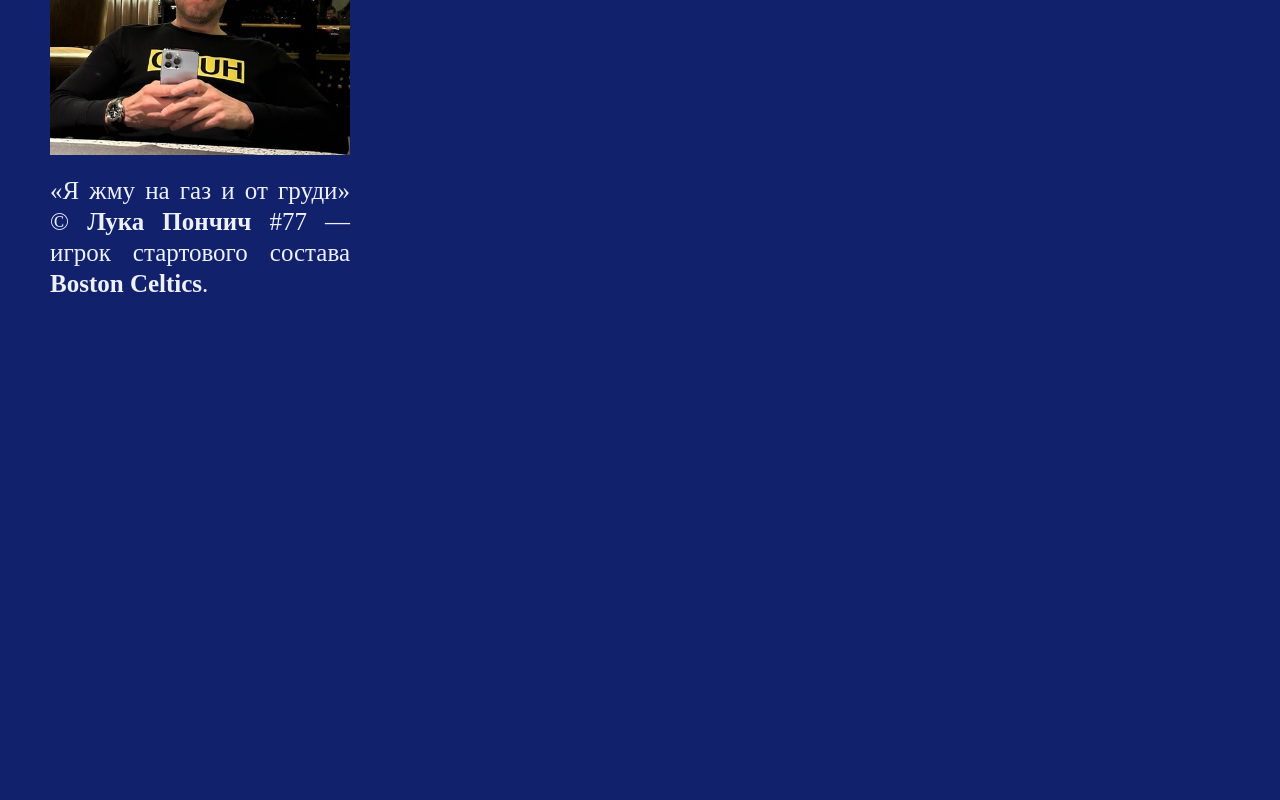
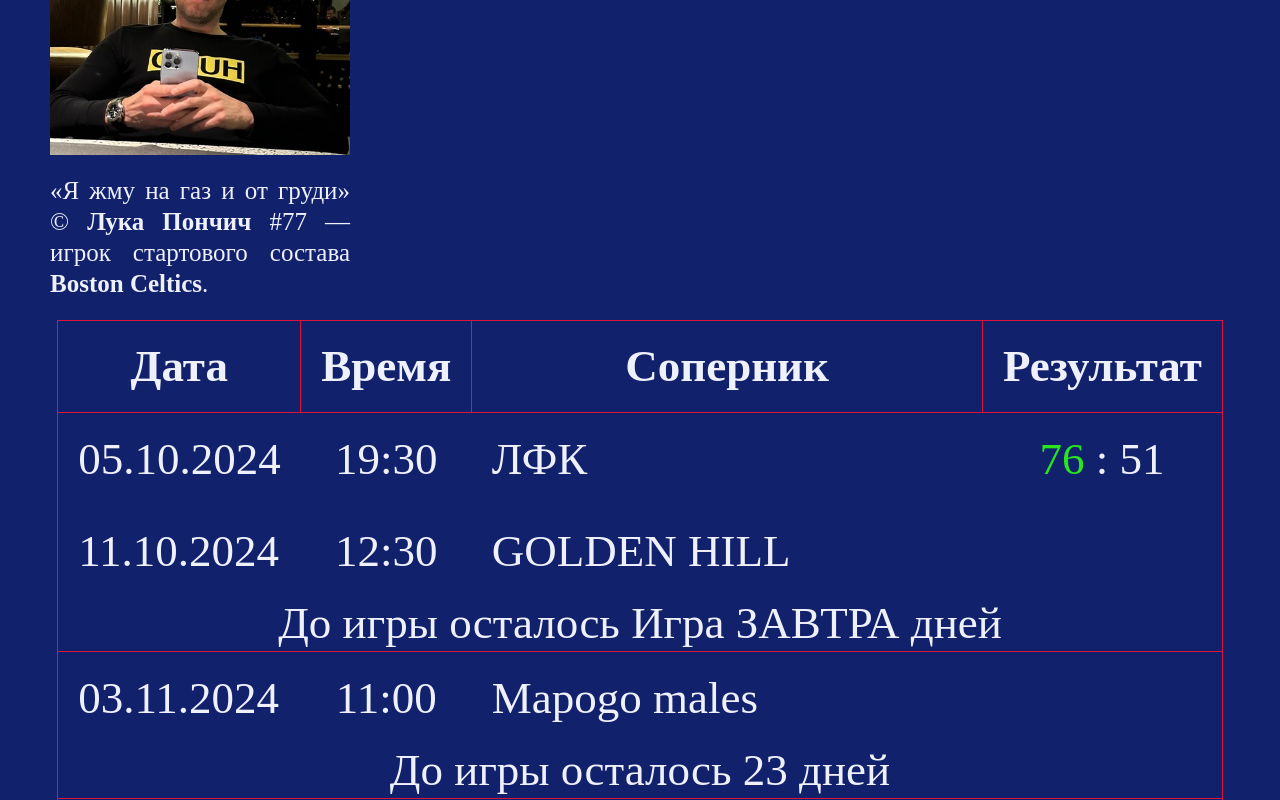
Before and after one commit to GerasimovichSergey/SIRIUS, a React (Vite) app: page / in a window 1280 px wide. Shown: the part 410-1210 px from the top of the page. Before the commit the page ends 800 px from the top, so only its background shows below. Built offline with nearby package versions, Linux system fonts and the light colour scheme.

Commit message:
add Main, Table and dateHelper function

```diff
--- a/src/App.jsx
+++ b/src/App.jsx
@@ -1,45 +1,12 @@
-// import { useState } from 'react'
-// import reactLogo from './assets/react.svg'
-// import viteLogo from '/vite.svg'
 import { Header } from './components/Header/Header.jsx';
-// import './App.css'
+import { Main } from './components/Main/Main.jsx';
 
-
-// function A() {
-//     const [count, setCount] = useState(0)
-//
-//     return (
-//         <>
-//             <div>
-//                 <a href="https://vitejs.dev" target="_blank">
-//                     <img src={viteLogo} className="logo" alt="Vite logo" />
-//                 </a>
-//                 <a href="https://react.dev" target="_blank">
-//                     <img src={reactLogo} className="logo react" alt="React logo" />
-//                 </a>
-//             </div>
-//             <h1>Vite + React</h1>
-//             <div className="card">
-//                 <button onClick={() => setCount((count) => count + 1)}>
-//                     count is {count}
-//                 </button>
-//                 <p>
-//                     Edit <code>src/App.jsx</code> and save to test HMR
-//                 </p>
-//             </div>
-//             <p className="read-the-docs">
-//                 Click on the Vite and React logos to learn more
-//             </p>
-//         </>
-//     )
-// }
-//
-// export default Ap;
 
 export const App = () => {
     return (
         <>
             <Header />
+            <Main />
         </>
     );
 };
--- a/src/components/Header/Header.module.css
+++ b/src/components/Header/Header.module.css
@@ -1,5 +1,6 @@
 .header {
     padding-top: 30px;
+    margin-bottom: 20px;
 }
 
 .title {
@@ -11,6 +12,7 @@
 .logo {
     width: 200px;
     height: 146px;
+    border-radius: 10px;
     background-image: url('../../assets/images/sirius-logo.jpg');
     background-repeat: no-repeat;
     margin: 0 auto 20px auto;
--- /dev/null
+++ b/src/components/Main/Main.jsx
@@ -0,0 +1,14 @@
+import style from './Main.module.css';
+import { Container } from '../Container/Container.jsx';
+import { Table } from '../Table/Table.jsx';
+
+
+export const Main = () => {
+    return (
+        <main className={style.main}>
+            <Container>
+                <Table />
+            </Container>
+        </main>
+    );
+};
--- /dev/null
+++ b/src/components/Main/Main.module.css
@@ -0,0 +1,3 @@
+.main {
+
+}
--- /dev/null
+++ b/src/components/Table/Table.jsx
@@ -0,0 +1,21 @@
+import style from './Table.module.css';
+import { TableRows } from './TableRows/TableRows.jsx';
+
+
+export const Table = () => {
+    return (
+        <table className={style.table}>
+            <thead>
+            <tr className={style.row}>
+                <th className={style.headerCell}>Дата</th>
+                <th className={style.headerCell}>Время</th>
+                <th className={style.headerCell}>Соперник</th>
+                <th className={style.headerCell}>Результат</th>
+            </tr>
+            </thead>
+            <tbody>
+            <TableRows />
+            </tbody>
+        </table>
+    );
+};
--- /dev/null
+++ b/src/components/Table/Table.module.css
@@ -0,0 +1,14 @@
+.table {
+    border: 1px solid crimson;
+    font-size: 45px;
+    border-collapse: collapse;
+    margin: 0 auto;
+}
+
+.row {
+}
+
+.headerCell {
+    border: 1px solid crimson;
+    padding: 20px;
+}
--- /dev/null
+++ b/src/components/Table/TableRows/TableRows.jsx
@@ -0,0 +1,35 @@
+import style from './TableRows.module.css';
+import { SIRIUS_GAMES } from '../../../const.js';
+import { calcDaysUntilTheGame } from '../../../helpers/dateHelpers.js';
+
+
+export const TableRows = () => {
+    const todayDate = Date.now();
+
+    return SIRIUS_GAMES.map((game) => {
+        return (
+            <>
+                <tr className={style.row} key={game.date}>
+                    <td className={style.dateCell}>{game.date}</td>
+                    <td className={style.timeCell}>{game.time}</td>
+                    <td className={style.vsCell}>{game.vs}</td>
+                    <td className={style.scoreCell}>
+                        {game.score.length ?
+                            <>
+                            <span className={game.score[0] > game.score[1] ?
+                                style.win : style.lose}>
+                                {game.score[0]}
+                            </span> : {game.score[1]}
+                            </> : ''}
+                    </td>
+                </tr>
+                {!game.score.length ?
+                    <tr>
+                        <td className={style.countCell} colSpan={4}>
+                            До игры осталось {calcDaysUntilTheGame(todayDate, game.date)} дней
+                        </td>
+                    </tr> : ''}
+            </>
+        );
+    });
+};
--- /dev/null
+++ b/src/components/Table/TableRows/TableRows.module.css
@@ -0,0 +1,37 @@
+.row {
+    line-height: 2;
+}
+
+.dateCell {
+    padding: 0 20px;
+}
+
+.timeCell {
+    text-align: center;
+}
+
+.vsCell {
+    padding-left: 20px;
+}
+
+.scoreCell {
+    text-align: center;
+}
+
+.win {
+    color: #29e51f;
+}
+
+.lose {
+    color: #ef1616;
+}
+
+.countCell {
+    text-align: center;
+    border-bottom: 1px solid crimson;
+}
+
+.row:hover {
+    background-color: #EEF0FC;
+    cursor: default;
+}
--- a/src/const.js
+++ b/src/const.js
@@ -6,7 +6,7 @@ export const SIRIUS_GAMES = [
         score: [76, 51],
     },
     {
-        date: '20.10.2024',
+        date: '11.10.2024',
         time: '12:30',
         vs: 'GOLDEN HILL',
         score: '',
--- /dev/null
+++ b/src/helpers/dateHelpers.js
@@ -0,0 +1,18 @@
+export const calcDaysUntilTheGame = (todayDate, gameDate) => {
+    const reformatDate = gameDate.split('.').reverse().join('-');
+
+    const daysToGameInMilliseconds = Date.parse(reformatDate) - todayDate;
+
+    const daysUntilTheGame = daysToGameInMilliseconds / 1000 / 60 / 60 / 24;
+
+    if (daysUntilTheGame > 1) {
+        return Math.trunc(daysUntilTheGame);
+    } else if (daysUntilTheGame >= 0 && daysUntilTheGame <= 1) {
+        return 'Игра ЗАВТРА';
+    } else if (daysUntilTheGame < 0 && daysUntilTheGame > -1) {
+        return 'Игра СЕГОДНЯ';
+    }
+};
+
+// если число > 0 и число < 1 => тогда игра завтра
+// если число < 0 и число больше -1 => тогда игра сегодня
```
